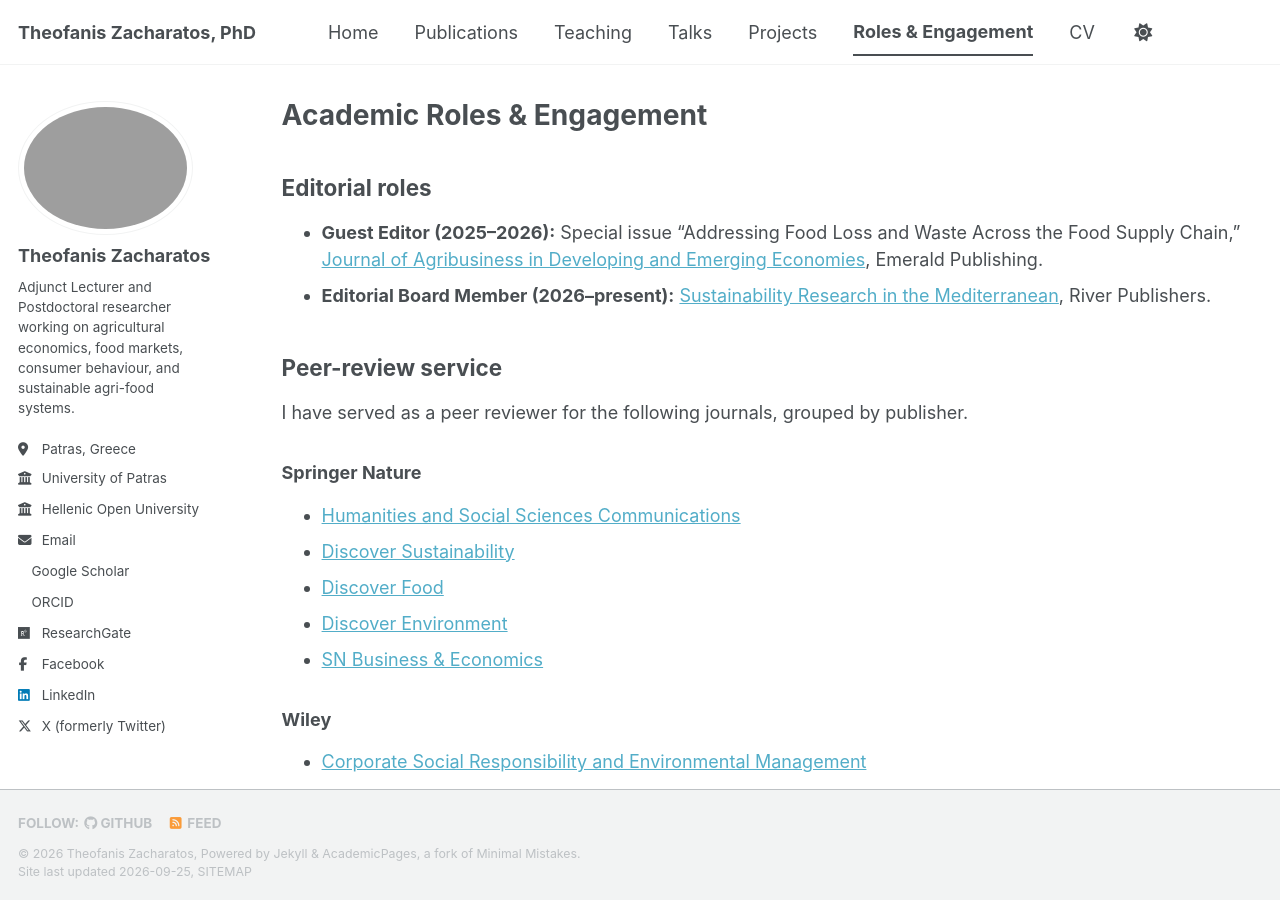
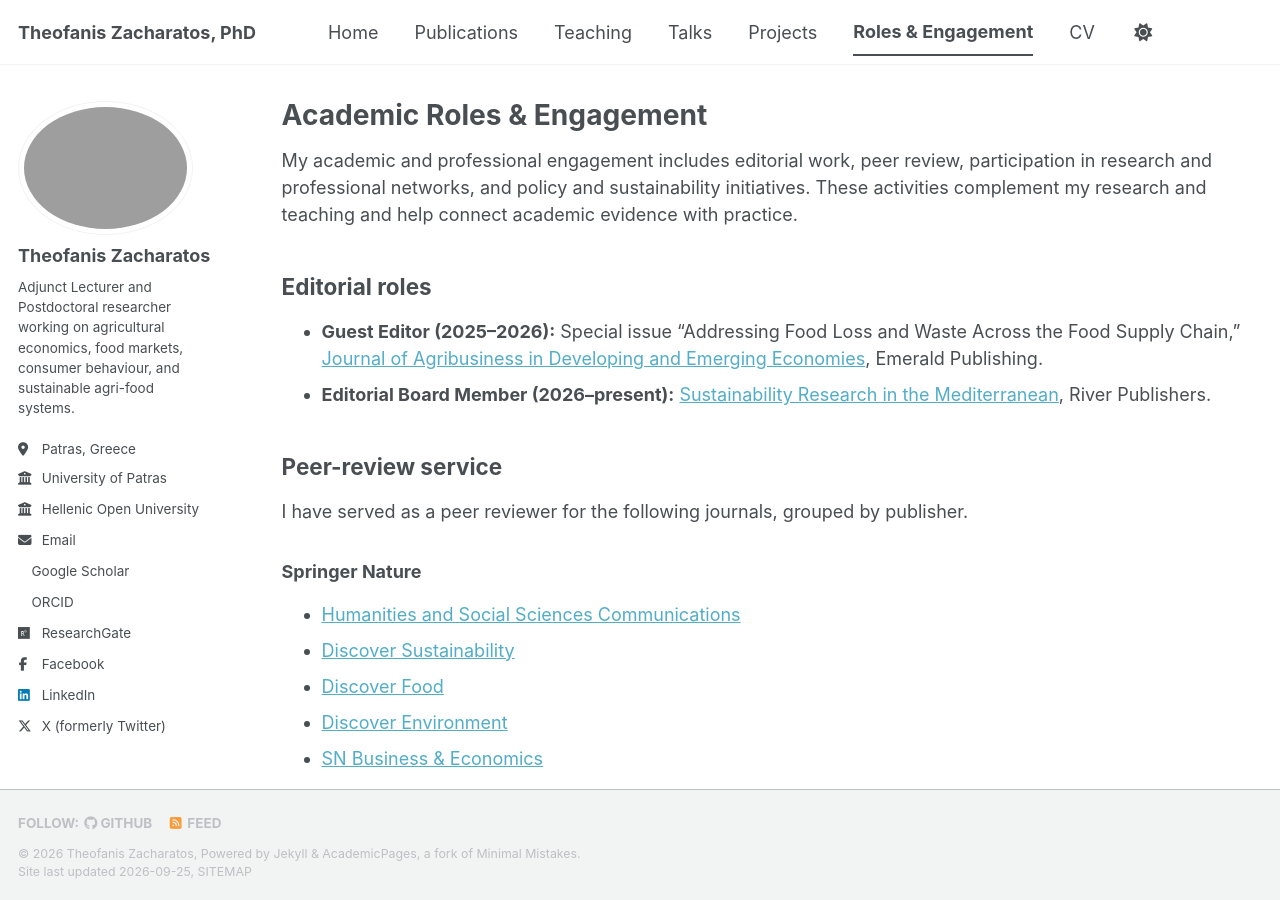
Before and after one commit to TheofanisZacharatos/theofaniszacharatos.github.io, a Jekyll site: the page built from _pages/academic-service.md, in a window 1280 px wide and 900 px high. Built offline with Jekyll 4.4.1, drawn with Linux system fonts in a browser that asks for light colours; a style sheet for code colours, icons or effects is not loaded.

Commit message:
Update academic-service.md

```diff
--- a/_pages/academic-service.md
+++ b/_pages/academic-service.md
@@ -4,6 +4,8 @@ title: "Academic Roles & Engagement"
 permalink: /academic-service/
 author_profile: true
 ---
+
+My academic and professional engagement includes editorial work, peer review, participation in research and professional networks, and policy and sustainability initiatives. These activities complement my research and teaching and help connect academic evidence with practice.
 
 ## Editorial roles
 
```
